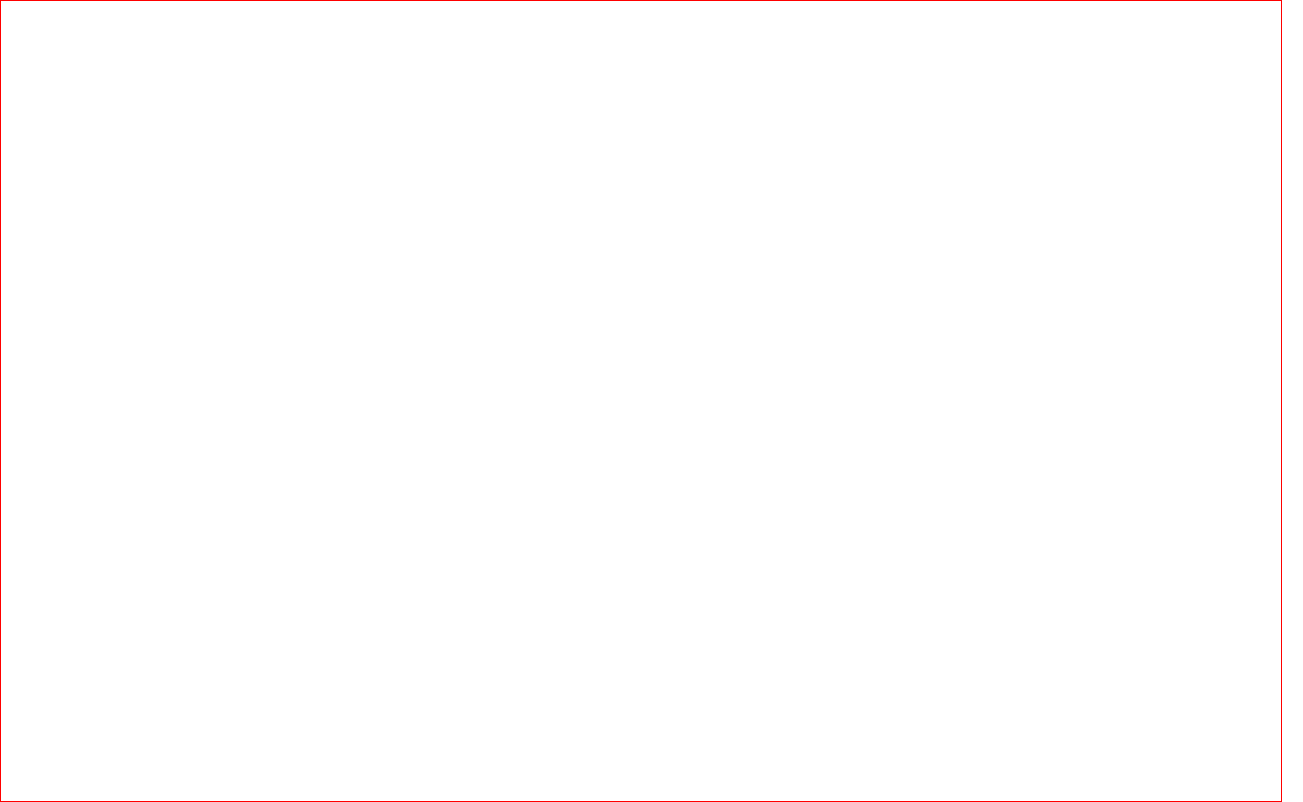
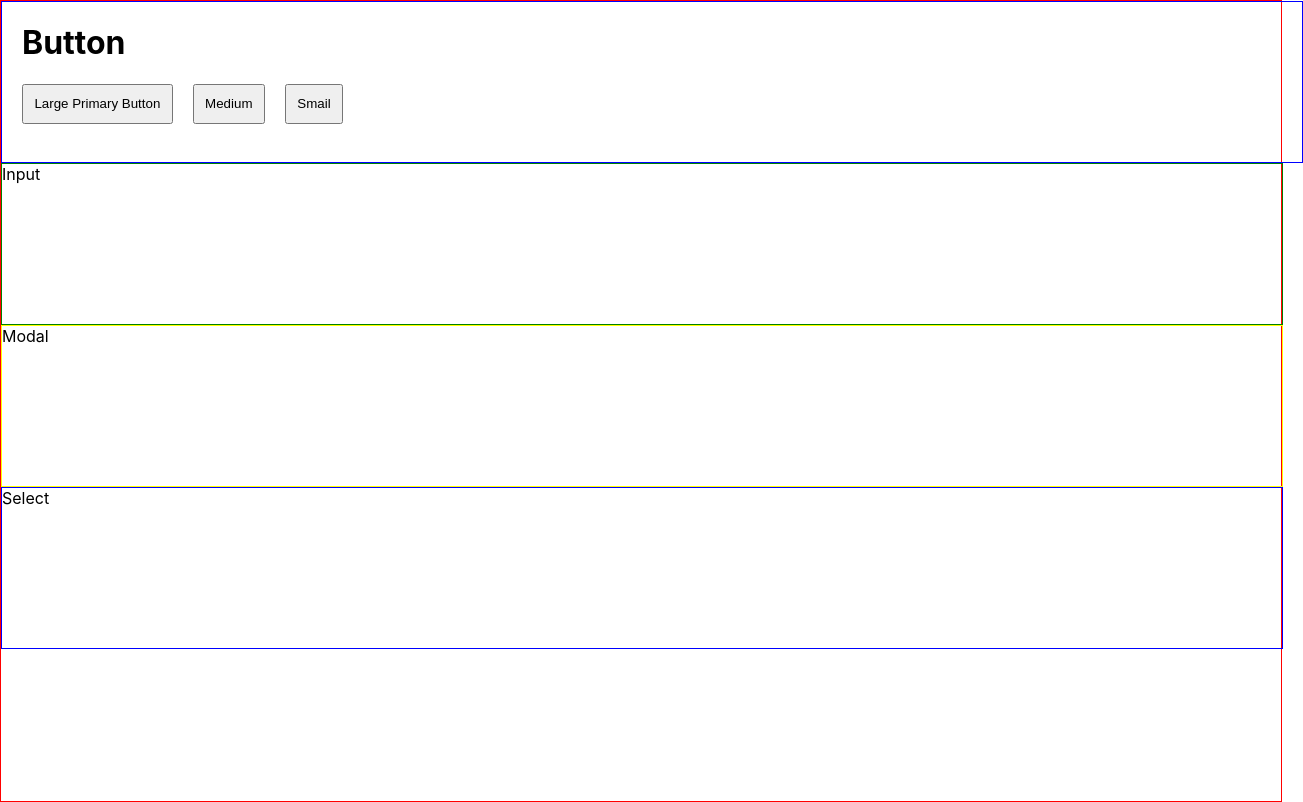
Before and after one commit to JiHun-yam/react-lv3, a React (Create React App) app: page / in a window 1280 px wide. Shown: the whole page, 1303 px wide, since content can reach past the window. Built offline with nearby package versions, Linux system fonts and the light colour scheme.

Commit message:
feat : 버튼이름 children 받기

```diff
--- a/src/App.jsx
+++ b/src/App.jsx
@@ -13,7 +13,14 @@ const Container = styled.div`
 
 function App() {
   return (
-    <Container></Container>
+    <Container>
+
+      <ButtonArea />
+      <InputArea />
+      <ModalArea />
+      <SelectArea />
+
+    </Container>
   );
 }
 
--- /dev/null
+++ b/src/componets/Button/Button.jsx
@@ -0,0 +1,19 @@
+import React from 'react'
+
+import styled from "styled-components";
+
+const Btn = styled.button`
+    padding: 0.65rem;
+    :hover {
+    cursor: pointer;
+  }
+`
+
+
+function Button({ children }) {
+    return (
+        <Btn>{children}</Btn>
+    )
+}
+
+export default Button
--- a/src/componets/Button/ButtonArea.jsx
+++ b/src/componets/Button/ButtonArea.jsx
@@ -1,11 +1,41 @@
 import React from 'react'
 import styled from "styled-components";
+import Button from './Button';
 
+const ButArea = styled.div`
+    width: 100%;
+    height: 20%;
+    border: 1px solid blue;
+    padding-left: 20px;
+    gap: 20px;
+`
+
+const ButtonGround = styled.div`
+    display:flex;
+    flex-direction: row;
+    gap: 20px;
+`;
 
 
 function ButtonArea() {
+
+
     return (
-        <div>dd</div>
+        <ButArea>
+            <h1>Button</h1>
+
+            <ButtonGround>
+
+                <Button onClick={() =>
+                    console.log('d')}>Large Primary Button
+                </Button>
+
+                <Button>Medium</Button>
+
+                <Button>Smail</Button>
+
+            </ButtonGround>
+        </ButArea>
     )
 }
 
--- a/src/componets/Input/InputArea.jsx
+++ b/src/componets/Input/InputArea.jsx
@@ -1,9 +1,16 @@
 import React from 'react'
 import styled from "styled-components";
 
+const InpArea = styled.div`
+    width: 100%;
+    height: 20%;
+    border: 1px solid green;
+`
+
+
 function InputArea() {
     return (
-        <div>Input</div>
+        <InpArea>Input</InpArea>
     )
 }
 
--- a/src/componets/Modal/ModalArea.jsx
+++ b/src/componets/Modal/ModalArea.jsx
@@ -1,9 +1,15 @@
 import React from 'react'
 import styled from "styled-components";
 
+const ModArea = styled.div`
+    width: 100%;
+    height: 20%;
+    border: 1px solid yellow;
+`
+
 function ModalArea() {
     return (
-        <div>Modal</div>
+        <ModArea>Modal</ModArea>
     )
 }
 
--- a/src/componets/Select/SelectArea.jsx
+++ b/src/componets/Select/SelectArea.jsx
@@ -1,9 +1,16 @@
 import React from 'react'
 import styled from "styled-components";
 
+const SelArea = styled.div`
+    width: 100%;
+    height: 20%;
+    border: 1px solid blue;
+`
+
+
 function SelectArea() {
     return (
-        <div>Select</div>
+        <SelArea>Select</SelArea>
     )
 }
 
```
